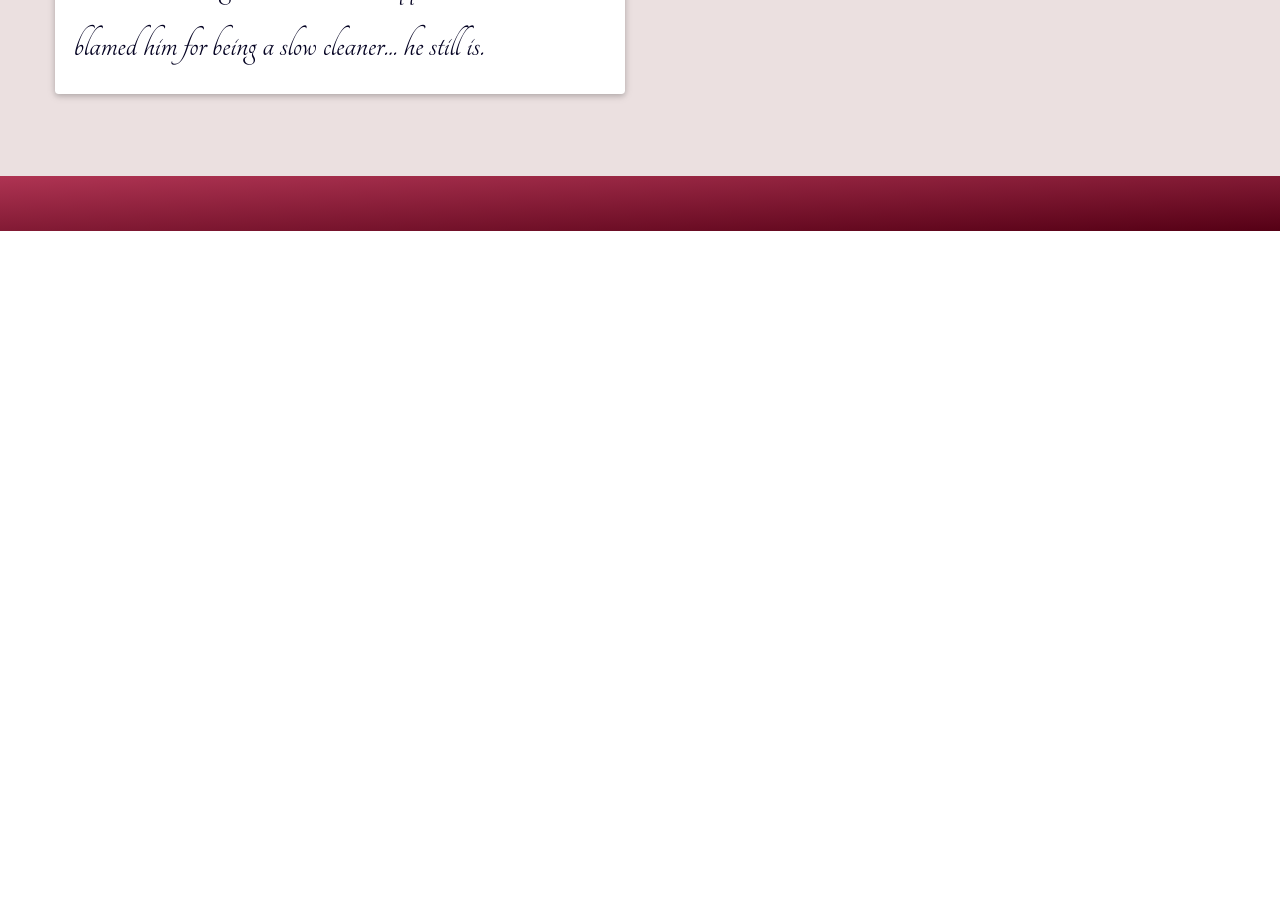
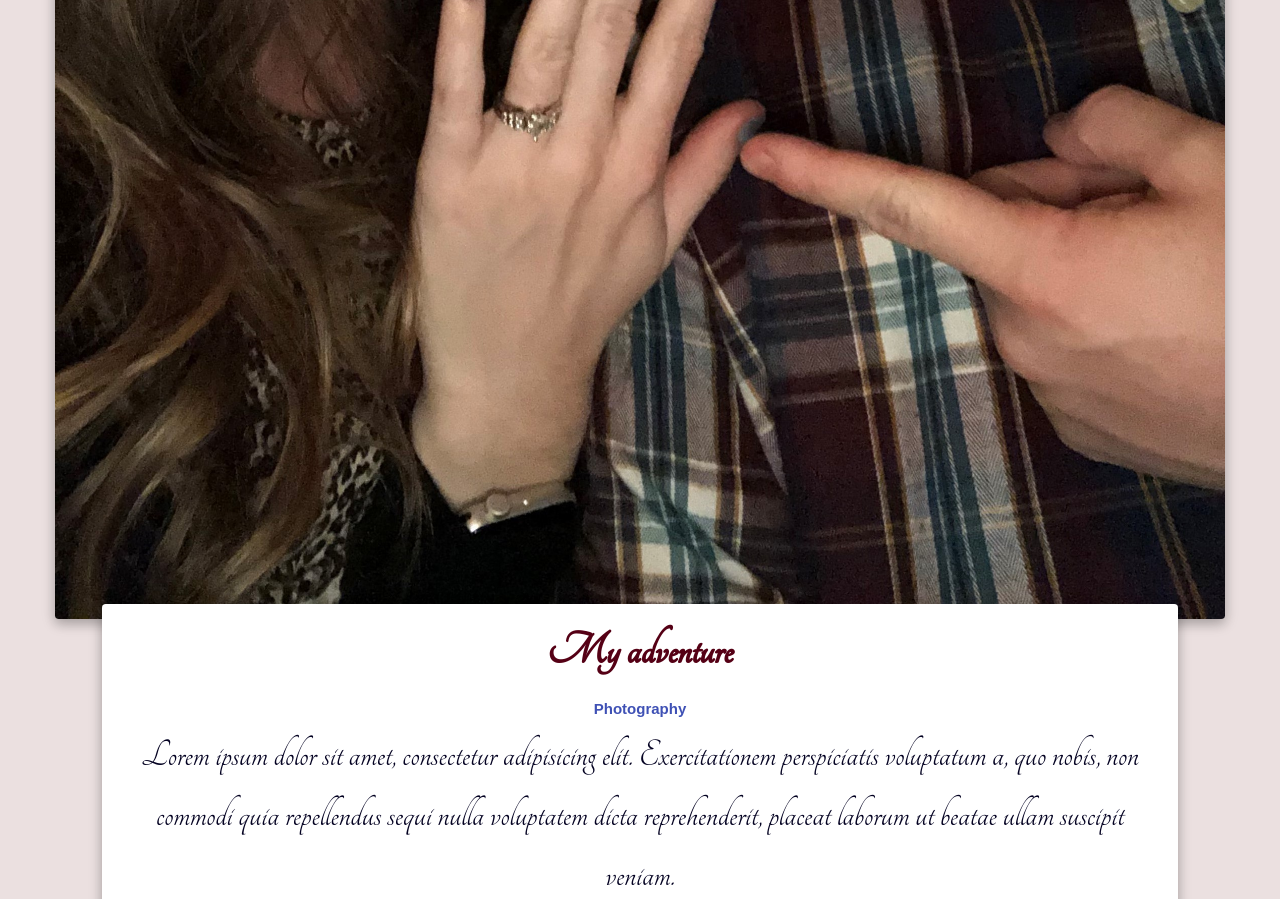
Before and after one commit to tman2796/Wedding-Announcement, a website: page WeddingTabs/bride&groom.html in a window 1280 px wide. Shown: the part 998-1897 px from the top of the page. Before the commit the page ends 1229 px from the top, so only its background shows below. Drawn offline with Linux system fonts and the light colour scheme; a web font is replaced by a local one.

Commit message:
changed bride and groom page

```diff
--- a/WeddingTabs/bride&groom.html
+++ b/WeddingTabs/bride&groom.html
@@ -90,21 +90,43 @@
     <!-- Central Modal Small -->
     <div class="background-container">
         <div class="container">
-            <!-- <div class="row">
-                <div class="col-sm-4 col-md-4 col-lg-4 col-with-groom">
-                    <img src="../css/images/Groom_Placeholder.png " class=" img-fluid groom-headshot headshot-border">
-                    <h1 class="groom-label ">Travis</h1>
+            <!-- Card -->
+            <div class="card card-cascade wider reverse">
+
+                <!-- Card image -->
+                <div class="view view-cascade overlay">
+                    <img class="card-img-top img-fluid" src="../css/images/B-day.JPG" alt="Card image cap">
+                    <a href="#!">
+                        <div class="mask rgba-white-slight"></div>
+                    </a>
                 </div>
-                <div class="col-sm-4 col-md-4 col-lg-4">
-                    <h1 class="date-we-started">
-                        April 14th, 2015
-                    </h1>
+
+                <!-- Card content -->
+                <div class="card-body card-body-cascade text-center">
+
+                    <!-- Title -->
+                    <h4 class="card-title"><strong>My adventure</strong></h4>
+                    <!-- Subtitle -->
+                    <h6 class="font-weight-bold indigo-text py-2">Photography</h6>
+                    <!-- Text -->
+                    <p class="card-text">Lorem ipsum dolor sit amet, consectetur adipisicing elit. Exercitationem
+                        perspiciatis
+                        voluptatum a, quo nobis, non commodi quia repellendus sequi nulla voluptatem dicta
+                        reprehenderit, placeat
+                        laborum ut beatae ullam suscipit veniam.
+                    </p>
+
+                    <!-- Linkedin -->
+                    <a class="px-2 fa-lg li-ic"><i class="fab fa-linkedin-in"></i></a>
+                    <!-- Twitter -->
+                    <a class="px-2 fa-lg tw-ic"><i class="fab fa-twitter"></i></a>
+                    <!-- Dribbble -->
+                    <a class="px-2 fa-lg fb-ic"><i class="fab fa-facebook-f"></i></a>
+
                 </div>
-                <div class="col-sm-4 col-md-4 col-lg-4 col-with-bride">
-                    <img src="../css/images/Bride_Placeholder.JPG" class="img-fluid bride-headshot headshot-border">
-                    <h1 class="bride-label">Christian</h1>
-                </div>
-            </div> -->
+
+            </div>
+            <!-- Card -->
             <div class="row second-row">
                 <div class="col-sm-6 col-md-6 col-lg-6">
                     <!-- Card -->
```
Also changed, not shown: css/bride&groom.css (+0 -26 lines), css/images/B-day.JPG (added), css/images/IMG_2529.JPG (deleted).
